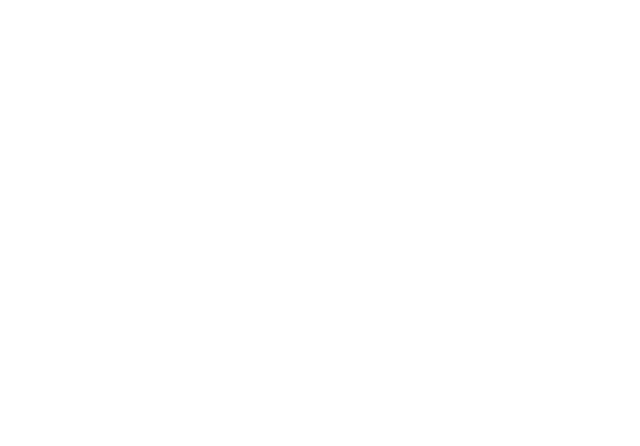
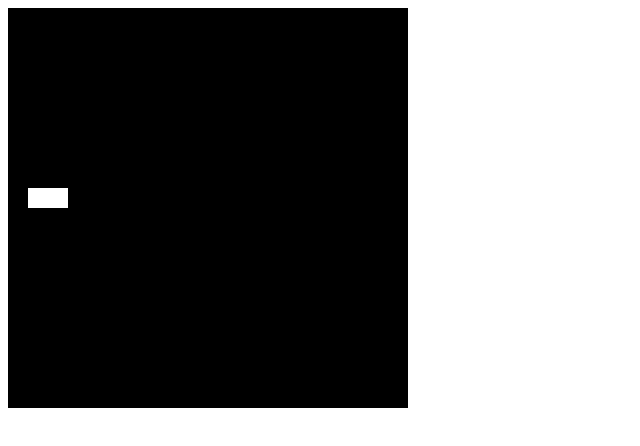
Before and after one commit to rimmarque/web_2021_2, a plain HTML site: page index.html in a window 1280 px wide. Shown: the whole page, without its empty margins (0-640 px from the left). Drawn offline with Linux system fonts and the light colour scheme.

Commit message:
create a base for game

```diff
--- a/index.html
+++ b/index.html
@@ -3,5 +3,15 @@
         <meta charset="UTF-8">
         <meta name="viewport" content="width=device-width, initial-scale=1.0">
         <meta http-equiv="X-UA-Compatible" content="ie=edge">
+        <link rel="stylesheet" href="style_and_js/style.css">
+        <title>Space Shooter</title>
+    </head>
+    <body>
+        <div id='main-play_area'>
+            <div id="player-controlled-shooter">
 
-    </head>
+            </div>
+        </div>
+        <script type="text/javascript" src="style_and_js/index.js"></script>
+    </body>
+</html>
--- a/style_and_js/style.css
+++ b/style_and_js/style.css
@@ -0,0 +1,14 @@
+#main-play_area {
+    background-color: black;
+    width: 400px;
+    height: 400px;
+}
+
+#player-controlled-shooter {
+    width: 40px;
+    height: 20px;
+    position: relative;
+    left: 20px;
+    top: 180px;
+    background-color: white;
+}
```
